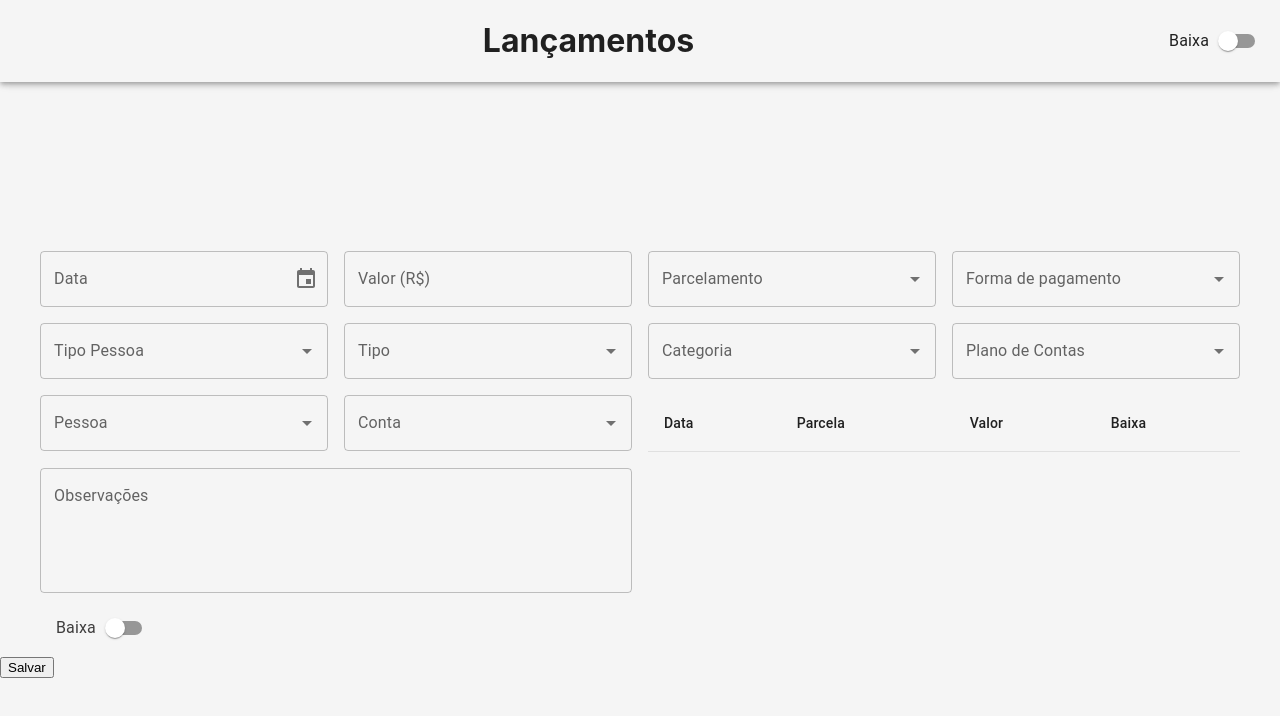
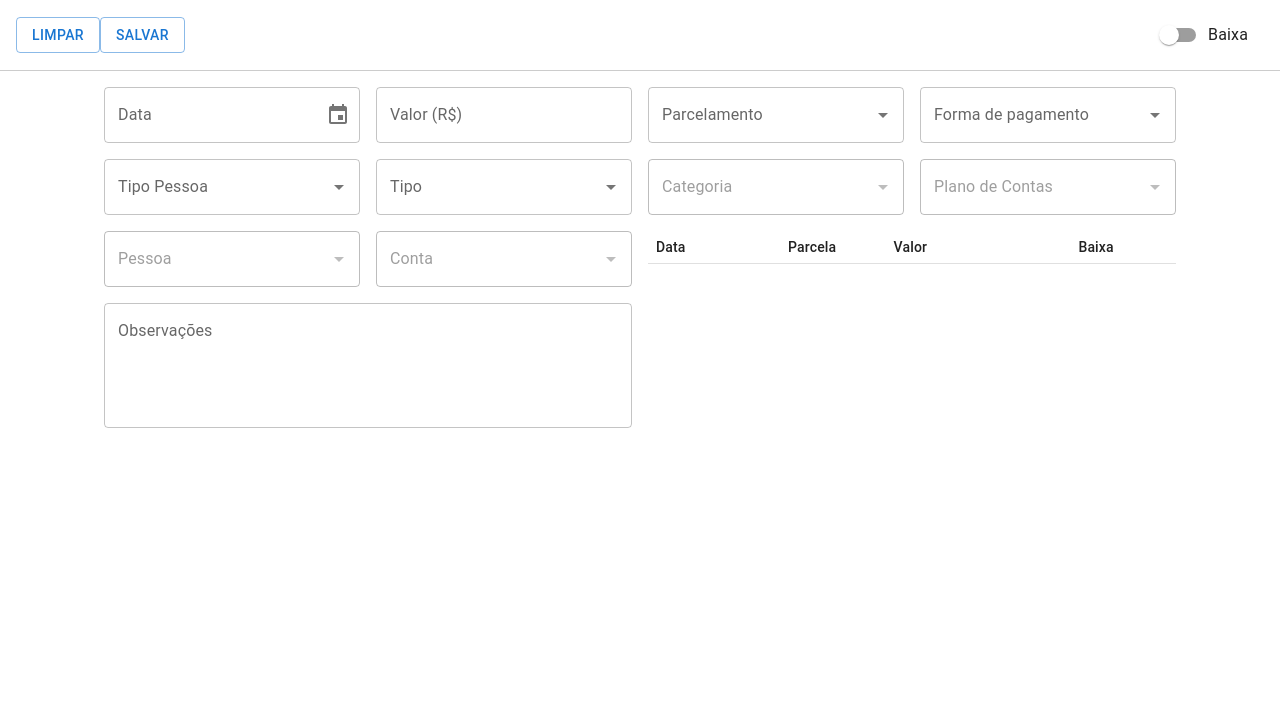
Before and after one commit to ramosplanilhas-ops/react-apps-script-modal, a React (Create React App) app in the folder frontend/: page / in a window 1280 px wide. Shown: the top 716 px of the page. Built offline with nearby package versions, Linux system fonts and the light colour scheme.

Commit message:
LoadFields adicionada

```diff
--- a/frontend/src/App.js
+++ b/frontend/src/App.js
@@ -1,35 +1,61 @@
-import React from 'react';
+import React, { useState } from 'react';
 import './App.css';
 import Form from './components/Form';
 import Header from './components/Header';
-
 import { LocalizationProvider } from '@mui/x-date-pickers';
 import { AdapterDayjs } from '@mui/x-date-pickers/AdapterDayjs';
-import { AppBar, Toolbar, Box } from '@mui/material';
+import { Box, Typography, Container, CssBaseline, Button } from '@mui/material';
 
 function App() {
+  const [baixa, setBaixa] = useState(false);
+  const [isTableActive, setIsTableActive] = useState(false);
+
   return (
-    <div>
-      {/* AppBar para criar um cabeçalho fixo no topo da tela */}
-      <AppBar position="fixed" color="default">
-        <Toolbar sx={{ justifyContent: 'center' }}>
-          {/* Título centralizado com Box */}
-          <Box sx={{ flexGrow: 1, textAlign: 'center' }}>
-            <h1>Lançamentos</h1>
+    <form>
+      <Box sx={{ display: 'flex', flexDirection: 'column', height: '100vh' }}>
+        <CssBaseline />
+
+        <Box
+          sx={{
+            backgroundColor: 'background.paper',
+            color: 'text.primary',
+            borderBottom: '1px solid #ccc',
+            position: 'sticky',
+            top: 0,
+            zIndex: 1100,
+            p: 2,
+            display: 'flex',
+            justifyContent: 'center',
+            alignItems: 'center',
+            flexShrink: 0
+          }}
+        >
+          <Button variant="outlined">Limpar</Button>
+          <Button type='submit' variant="outlined">Salvar</Button>
+          <Typography variant="h4" component="h1" sx={{ flexGrow: 1, textAlign: 'center' }}>
+          </Typography>
+          <Box sx={{ flexShrink: 0, marginLeft: 'auto' }}>
+            {!isTableActive && (
+              <Header
+                baixa={baixa}
+                onBaixaChange={setBaixa}
+              />
+            )}
           </Box>
-          {/* O componente Header (o Switch) alinhado à direita com Box */}
-          <Box sx={{ flexShrink: 0, marginLeft: 'auto' }}>
-            <Header />
-          </Box>
-        </Toolbar>
-      </AppBar>
-      {/* Espaçamento para o conteúdo não ficar escondido atrás do header fixo */}
-      <main className="App-main" style={{ paddingTop: '64px' }}>
-        <LocalizationProvider dateAdapter={AdapterDayjs}>
-          <Form />
-        </LocalizationProvider>
-      </main>
-    </div>
+        </Box>
+
+        <Container component="main" sx={{ flexGrow: 1, overflowY: 'auto', mt: 2, mb: 4 }}>
+          <LocalizationProvider dateAdapter={AdapterDayjs}>
+            <Form
+              baixa={baixa}
+              onBaixaChange={setBaixa}
+              onTableActiveChange={setIsTableActive}
+            />
+          </LocalizationProvider>
+        </Container>
+      </Box>
+    </form>
+
   );
 }
 
--- a/frontend/src/components/Form.js
+++ b/frontend/src/components/Form.js
@@ -1,9 +1,15 @@
-import React, { useState } from 'react';
+/* global google */
+import React, { useState, useEffect } from 'react';
 import { DatePicker } from '@mui/x-date-pickers/DatePicker';
 import {Grid, Table, TableBody, TableCell, TableContainer, TableHead, TableRow,
   Autocomplete, TextField, Switch, FormControlLabel} from '@mui/material';
+import { DateField } from '@mui/x-date-pickers/DateField';
+import dayjs from 'dayjs';
+import 'dayjs/locale/pt-br';
 
-function Form() {
+dayjs.locale('pt-br');
+
+function Form({ baixa, onBaixaChange, onTableActiveChange }) {
   const [dataLancamento, setDataLancamento] = useState(null);
   const [tipoPessoa, setTipoPessoa] = useState(null);
   const [tipoLancamento, setTipoLancamento] = useState(null);
@@ -14,8 +20,161 @@ function Form() {
   const [pessoa, setPessoa] = useState(null);
   const [conta, setConta] = useState(null);
   const [parcelamento, setParcelamento] = useState(null);
-  const [baixa, setBaixa] = useState(false);
   const [observacoes, setObservacoes] = useState('');
+  const [tiposParcelamento, setTiposParcelamento] = useState([]);
+  const [formasPagamento, setFormasPagamento] = useState([]);
+  const [categorias, setCategorias] = useState([]);
+  const [planosDeContas, setPlanosDeContas] = useState([]);
+  const [pessoas, setPessoas] = useState([]);
+  const [contas, setContas] = useState([]);
+  const [parcelas, setParcelas] = useState([]);
+
+  const [isCategoriaDisabled, setIsCategoriaDisabled] = useState(true);
+  const [isPlanoDeContasDisabled, setIsPlanoDeContasDisabled] = useState(true);
+  const [isPessoaDisabled, setIsPessoaDisabled] = useState(true);
+  const [isContaDisabled, setIsContaDisabled] = useState(true);
+
+  useEffect(() => {
+    if (typeof google !== 'undefined' && google.script && google.script.run) {
+      google.script.run
+        .withSuccessHandler(response => {
+          if (response.status === 'success') {
+            setTiposParcelamento(response.data);
+          } else {
+            console.error('Erro ao carregar opções de parcelamento:', response.message);
+          }
+        })
+        .withFailureHandler(error => {
+          console.error('Falha na comunicação com o Apps Script:', error);
+        })
+        .getParcelamentoOptions();
+
+      google.script.run
+        .withSuccessHandler(response => {
+          if (response.status === 'success') {
+            setFormasPagamento(response.data);
+          } else {
+            console.error('Erro ao carregar opções de forma de pagamento:', response.message);
+          }
+        })
+        .withFailureHandler(error => {
+          console.error('Falha na comunicação com o Apps Script:', error);
+        })
+        .getPaymentMethodsOptions();
+    }
+  }, []);
+
+  useEffect(() => {
+    if (tipoPessoa && tipoLancamento) {
+      setIsCategoriaDisabled(false);
+      google.script.run
+        .withSuccessHandler(response => {
+          if (response.status === 'success') {
+            setCategorias(response.data);
+          } else {
+            console.error('Erro ao carregar opções de categoria:', response.message);
+          }
+        })
+        .withFailureHandler(error => {
+          console.error('Falha na comunicação com o Apps Script:', error);
+        })
+        .getCategoriesOptions(tipoLancamento.value, tipoPessoa.label);
+    } else {
+      setCategorias([]);
+      setCategoria(null);
+      setIsCategoriaDisabled(true);
+    }
+  }, [tipoPessoa, tipoLancamento]);
+
+  useEffect(() => {
+    if (tipoPessoa && tipoLancamento && categoria) {
+      setIsPlanoDeContasDisabled(false);
+      google.script.run
+        .withSuccessHandler(response => {
+          if (response.status === 'success') {
+            setPlanosDeContas(response.data);
+          } else {
+            console.error('Erro ao carregar opções de plano de contas:', response.message);
+          }
+        })
+        .withFailureHandler(error => {
+          console.error('Falha na comunicação com o Apps Script:', error);
+        })
+        .getAccountPlansOptions(tipoPessoa.label, tipoLancamento.value, categoria.label);
+    } else {
+      setPlanoDeContas([]);
+      setPlanoDeContas(null);
+      setIsPlanoDeContasDisabled(true);
+    }
+  }, [tipoPessoa, tipoLancamento, categoria]);
+
+  useEffect(() => {
+    if (tipoPessoa) {
+      setIsPessoaDisabled(false);
+      google.script.run
+        .withSuccessHandler(response => {
+          if (response.status === 'success') {
+            setPessoas(response.data);
+          } else {
+            console.error('Erro ao carregar opções de pessoa:', response.message);
+          }
+        })
+        .withFailureHandler(error => {
+          console.error('Falha na comunicação com o Apps Script:', error);
+        })
+        .getPeopleOptions(tipoPessoa.label);
+    } else {
+      setPessoas([]);
+      setPessoa(null);
+      setIsPessoaDisabled(true);
+    }
+  }, [tipoPessoa]);
+
+  useEffect(() => {
+    if (tipoPessoa && pessoa) {
+      setIsContaDisabled(false);
+      google.script.run
+        .withSuccessHandler(response => {
+          if (response.status === 'success') {
+            setContas(response.data);
+          } else {
+            console.error('Erro ao carregar opções de conta:', response.message);
+          }
+        })
+        .withFailureHandler(error => {
+          console.error('Falha na comunicação com o Apps Script:', error);
+        })
+        .getAccountOptions(tipoPessoa.label, pessoa.label);
+    } else {
+      setContas([]);
+      setConta(null);
+      setIsContaDisabled(true);
+    }
+  }, [tipoPessoa, pessoa]);
+
+  useEffect(() => {
+    if (dataLancamento && valor && parcelamento && parcelamento.value > 1) {
+      const parsedValor = parseFloat(valor.replace(',', '.')) || 0;
+      const numParcelas = parcelamento.value;
+
+      const novasParcelas = Array.from({ length: numParcelas }, (_, i) => {
+        const dataParcela = dayjs(dataLancamento).add(i, 'month');
+        const valorParcela = (parsedValor / numParcelas).toLocaleString('pt-BR', { minimumFractionDigits: 2, maximumFractionDigits: 2 });
+        return {
+          id: i,
+          data: dataParcela,
+          parcelaTexto: `${i + 1} de ${numParcelas}`,
+          valor: valorParcela,
+          baixa: baixa,
+        };
+      });
+      setParcelas(novasParcelas);
+      onTableActiveChange(true);
+    } else {
+      setParcelas([]);
+      onTableActiveChange(false);
+    }
+  }, [dataLancamento, valor, parcelamento, baixa]);
 
   const tiposPessoa = [
     { label: 'Pessoa física', value: 'fisica' },
@@ -27,13 +186,6 @@ function Form() {
     { label: 'Despesa', value: 'despesa' },
   ];
 
-  const categorias = [];
-  const planosDeContas = [];
-  const formasPagamento = [];
-  const pessoas = [];
-  const contas = [];
-  const tiposParcelamento = [];
-
   const handleValorChange = (event) => {
     const inputValue = event.target.value;
     const regex = /^\d*[,]?\d{0,2}$/;
@@ -42,8 +194,31 @@ function Form() {
     }
   };
 
-  const handleBaixaChange = (event) => {
-    setBaixa(event.target.checked);
+  const handleToggleBaixa = (index, newCheckedState) => {
+    const newParcelas = [...parcelas];
+    newParcelas[index].baixa = newCheckedState;
+    setParcelas(newParcelas);
+
+    const allChecked = newParcelas.every(p => p.baixa);
+    if (onBaixaChange) {
+      onBaixaChange(allChecked);
+    }
+  };
+
+  const handleParcelaDateChange = (index, newValue) => {
+    const newParcelas = [...parcelas];
+    newParcelas[index].data = newValue;
+    setParcelas(newParcelas);
+  };
+
+  const handleParcelaValueChange = (index, event) => {
+    const inputValue = event.target.value;
+    const regex = /^\d*[,]?\d{0,2}$/;
+    if (regex.test(inputValue) || inputValue === '') {
+      const newParcelas = [...parcelas];
+      newParcelas[index].valor = inputValue;
+      setParcelas(newParcelas);
+    }
   };
 
   const handleObservacoesChange = (event) => {
@@ -51,9 +226,7 @@ function Form() {
   };
 
   return (
-    <form>
     <Grid container spacing={2} marginLeft={5} marginRight={5}>
-        {/* Linha 1: 4 campos */}
       <Grid item size={{ xs:12, md:3}}>
         <DatePicker
           label="Data"
@@ -77,6 +250,7 @@ function Form() {
           disablePortal
           id="parcelamento-autocomplete"
           options={tiposParcelamento}
+          getOptionLabel={(option) => option.label || ""}
           onChange={(event, newValue) => {
             setParcelamento(newValue);
           }}
@@ -88,6 +262,7 @@ function Form() {
           disablePortal
           id="forma-pagamento-autocomplete"
           options={formasPagamento}
+          getOptionLabel={(option) => option.label || ""}
           onChange={(event, newValue) => {
             setFormaPagamento(newValue);
           }}
@@ -95,7 +270,6 @@ function Form() {
         />
       </Grid>
 
-        {/* Linha 2: 4 campos */}
       <Grid item size={{ xs:12, md:3}}>
         <Autocomplete
           disablePortal
@@ -123,6 +297,9 @@ function Form() {
           disablePortal
           id="categoria-autocomplete"
           options={categorias}
+          value={categoria}
+          getOptionLabel={(option) => option.label || ""}
+          disabled={isCategoriaDisabled}
           onChange={(event, newValue) => {
             setCategoria(newValue);
           }}
@@ -134,6 +311,9 @@ function Form() {
           disablePortal
           id="plano-de-contas-autocomplete"
           options={planosDeContas}
+          value={planoDeContas}
+          getOptionLabel={(option) => option.label || ""}
+          disabled={isPlanoDeContasDisabled}
           onChange={(event, newValue) => {
             setPlanoDeContas(newValue);
           }}
@@ -141,67 +321,36 @@ function Form() {
         />
       </Grid>
 
-        {/* Linha 3: 2 campos */}
-        <Grid item size={{ xs:12, md:3}}>
+      <Grid container size={6}>
+          <Grid item size={{ xs:12, md:6}}>
             <Autocomplete
               disablePortal
               id="pessoa-autocomplete"
               options={pessoas}
+              value={pessoa}
+              getOptionLabel={(option) => option.label || ""}
+              disabled={isPessoaDisabled}
               onChange={(event, newValue) => {
                 setPessoa(newValue);
               }}
               renderInput={(params) => <TextField {...params} label="Pessoa" fullWidth />}
             />
           </Grid>
-        <Grid item size={{ xs:12, md:3}}>
+          <Grid item size={{ xs:12, md:6}}>
             <Autocomplete
               disablePortal
               id="conta-autocomplete"
               options={contas}
+              value={conta}
+              getOptionLabel={(option) => option.label || ""}
+              disabled={isContaDisabled}
               onChange={(event, newValue) => {
                 setConta(newValue);
               }}
               renderInput={(params) => <TextField {...params} label="Conta" fullWidth />}
             />
           </Grid>
-
-        <Grid item size={{ xs:6 }}>
-          <TableContainer>
-            <Table>
-              <TableHead>
-                <TableRow>
-                  <TableCell>Data</TableCell>
-                  <TableCell>Parcela</TableCell>
-                  <TableCell>Valor</TableCell>
-                  <TableCell>Baixa</TableCell>
-                </TableRow>
-              </TableHead>
-              <TableBody>
-                {/*Aqui, você mapeará o array 'parcelas'}
-                  {parcelas.map((parcela, index) => (
-                    <TableRow key={index}>
-                      <TableCell>
-                        {/* Campo de Data editável (DatePicker ou TextField) }
-                      </TableCell>
-                      <TableCell>{parcela.parcelaTexto}</TableCell> {/* Campo não editável }
-                      <TableCell>
-                        {/* Campo de Valor editável (TextField) }
-                      </TableCell>
-                      <TableCell>
-                        <Switch
-                          checked={parcela.baixa}
-                          onChange={(event) => handleToggleBaixa(index, event.target.checked)}
-                          name={`baixa-${index}`}
-                        />
-                      </TableCell>
-                    </TableRow>
-                  ))*/}
-              </TableBody>
-            </Table>
-          </TableContainer>
-        </Grid>
-
-        <Grid item size={{ xs:6 }}>
+          <Grid item size={{ xs:12, md:12}}>
             <TextField
               label="Observações"
               name="observacoes"
@@ -212,24 +361,57 @@ function Form() {
               onChange={handleObservacoesChange}
             />
           </Grid>
-
-        {/* Linha 5: Switch de Baixa (em largura total) */}
-        <Grid item size={{ xs:12 }}>
-          <FormControlLabel
-            control={
+      </Grid>
+      <Grid item size={{ xs:12, md:6}}>
+        <TableContainer sx={{ maxHeight: 300, overflowY: 'auto' }}>
+          <Table stickyHeader aria-label="sticky table">
+            <TableHead>
+              <TableRow>
+                <TableCell sx={{ py: 0.5, px: 1, width: '25%' }}>Data</TableCell>
+                <TableCell sx={{ py: 0.5, px: 1, width: '20%' }}>Parcela</TableCell>
+                <TableCell sx={{ py: 0.5, px: 1, width: '35%' }}>Valor</TableCell>
+                <TableCell sx={{ py: 0.5, px: 1, width: '20%' }}>Baixa</TableCell>
+              </TableRow>
+            </TableHead>
+            {parcelas.length > 0 && (
+              <TableBody>
+                {parcelas.map((parcela, index) => (
+                  <TableRow key={index}>
+                    <TableCell sx={{ py: 0.4, px: 1, width: '15%' }}>
+                      <DateField
+                        value={parcela.data}
+                        onChange={(newValue) => handleParcelaDateChange(index, newValue)}
+                        format="DD/MM/YYYY"
+                        variant="standard"
+                        InputProps={{ disableUnderline: true }}
+                        size="small"
+                      />
+                    </TableCell>
+                    <TableCell sx={{ py: 0.4, px: 1, width: '25%' }}>{parcela.parcelaTexto}</TableCell>
+                    <TableCell sx={{ py: 0.4, px: 1, width: '50%' }}>
+                      <TextField
+                        value={parcela.valor}
+                        onChange={(event) => handleParcelaValueChange(index, event)}
+                        variant="standard"
+                        InputProps={{ disableUnderline: true }}
+                        size="small"
+                      />
+                    </TableCell>
+                    <TableCell sx={{ py: 0.4, px: 1, width: '10%' }}>
                       <Switch
-                checked={baixa}
-                onChange={handleBaixaChange}
-                name="baixa"
+                        checked={parcela.baixa}
+                        onChange={(event) => handleToggleBaixa(index, event.target.checked)}
+                        name={`baixa-${index}`}
                       />
-            }
-            label="Baixa"
-            labelPlacement="start"
-          />
+                    </TableCell>
+                  </TableRow>
+                ))}
+              </TableBody>
+            )}
+          </Table>
+        </TableContainer>
       </Grid>
     </Grid>
-      <button type="submit">Salvar</button>
-    </form>
   );
 }
 
--- a/frontend/src/components/Header.js
+++ b/frontend/src/components/Header.js
@@ -1,27 +1,15 @@
-import React, { useState } from 'react';
-import {
-  FormControlLabel,
-  Switch
-} from '@mui/material';
+import React from 'react';
+import { FormControlLabel, Switch } from '@mui/material';
 
-function Header() {
-  const [baixa, setBaixa] = useState(false);
-
-  const handleBaixaChange = (event) => {
-    setBaixa(event.target.checked);
+function Header({ baixa, onBaixaChange }) {
+  const handleToggle = (event) => {
+    onBaixaChange(event.target.checked);
   };
 
   return (
     <FormControlLabel
-      control={
-        <Switch
-          checked={baixa}
-          onChange={handleBaixaChange}
-          name="baixa"
-        />
-      }
+      control={<Switch checked={baixa} onChange={handleToggle} />}
       label="Baixa"
-      labelPlacement="start"
     />
   );
 }
```
Lines whose indentation alone changed are shown as unchanged.
